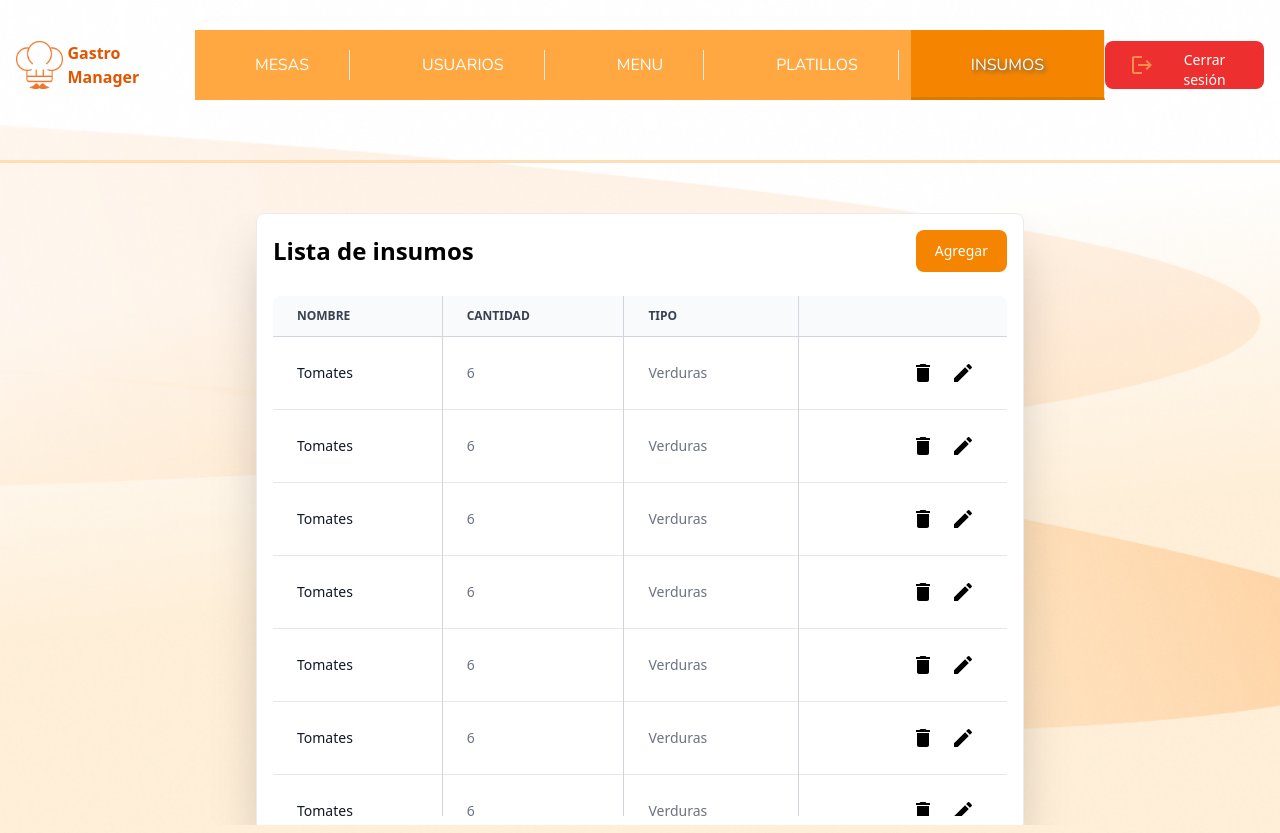
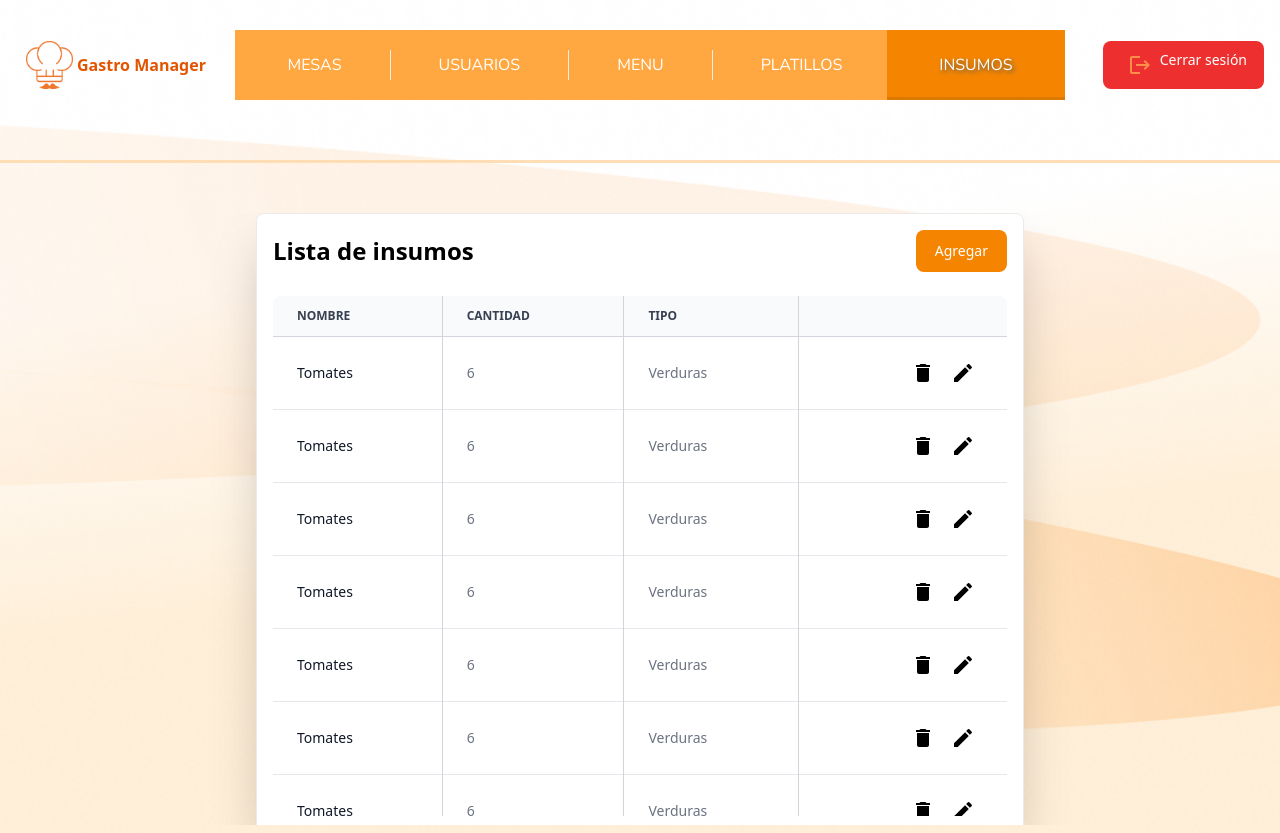
Before and after one commit to AngeluzFranco/avanceaplicacionweb, a React (Vite) app: page /visualizar-insumos in a window 1280 px wide. Built offline with nearby package versions, Linux system fonts and the light colour scheme.

Commit message:
navbar chueco a derecho
ll

```diff
--- a/src/navegador.css
+++ b/src/navegador.css
@@ -13,14 +13,16 @@ body {
   .Nav-link{
     color: white;
     font-size: 16px;
-    padding-right: 40px;
-    padding-left: 40px;
+    padding-right: 48px;
+    padding-left: 48px;
     padding-top: 5px;
     padding-bottom: 5px;
     font-weight: lighter;
     font-family: 'Nunito', sans-serif;
     transition: all 0.0s ease;
     border-right: solid 1px #ededed;
+    margin-right: -16px;
+    margin-left: -16px;
 
 
 
@@ -79,6 +81,7 @@ body {
     text-shadow: 2px 2px 4px #595959;
 
     border-bottom: 2px solid #db7900; /* Simulates an underline */
+    border-right: none;
     padding-bottom: 3px;
     display: flex;
     justify-content: center;
@@ -123,6 +126,7 @@ body {
     text-shadow: 2px 2px 4px #595959;
 
     border-bottom: 3px solid #db7900; /* Simula una línea de subrayado */
+    border-right: none;
     padding-bottom: 3px;
     display: flex;
     justify-content: center;
@@ -168,6 +172,7 @@ body {
     text-shadow: 2px 2px 4px #595959;
 
     border-bottom: 3px solid #db7900; /* Simula una línea de subrayado */
+    border-right: none;
     padding-bottom: 3px;
     display: flex;
     justify-content: center;
```
